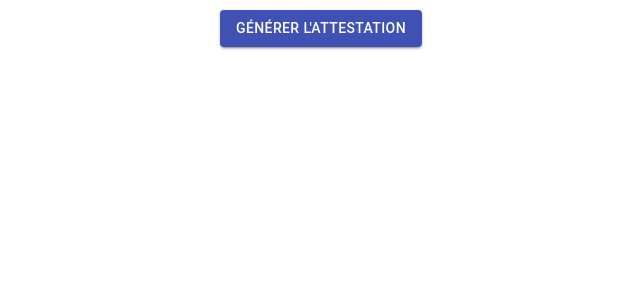
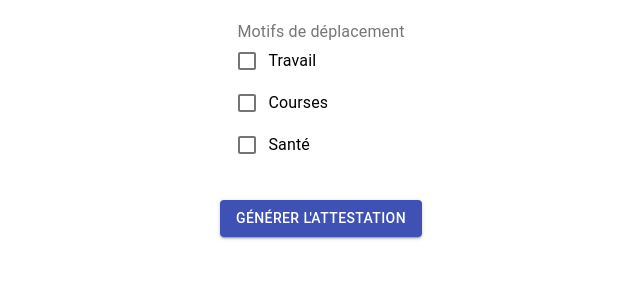
Before and after one commit to favreau84/jecoche, a React (Create React App) app: page / in a window 1280 px wide. Shown: the top 300 px of the page, without its empty margins (319-959 px from the left). Built offline with nearby package versions, Linux system fonts and the light colour scheme.

Commit message:
Add checkboxes for outing reasons

```diff
--- a/src/App.js
+++ b/src/App.js
@@ -1,11 +1,13 @@
 import React from 'react';
 import CreateCertificateButton from './components/CreateCertificateButton'
+import OutingReasonsCheckboxes from './components/OutingReasonsCheckboxes'
 
 import './App.css';
 
 function App() {
   return (
     <div className="App">
+       <OutingReasonsCheckboxes/>
        <CreateCertificateButton/>
     </div>
   );
--- /dev/null
+++ b/src/components/OutingReasonsCheckboxes.js
@@ -0,0 +1,55 @@
+import React from 'react'
+import { makeStyles } from '@material-ui/core/styles'
+import {FormControl, FormLabel, FormControlLabel, Checkbox, FormGroup} from '@material-ui/core'
+
+const outingReasons = [
+    {id:'work', title:'Travail'},
+    {id:'shopping', title:'Courses'},
+    {id:'health', title:'Santé'},
+];
+
+const useStyles = makeStyles((theme) =>({
+    formControl: {
+        margin: theme.spacing(3)
+    }
+}))
+
+const OutingReasonsCheckboxes = function(){
+
+    const getInitialState = function(){
+        let initialState = {}
+        outingReasons.forEach(reason => {
+            initialState = {...initialState,[reason.id]:false}
+        });
+
+        return initialState;
+    }
+    const [state, setState] = React.useState(getInitialState())
+
+    const classes = useStyles();
+
+    const handleChange = function(event){
+        setState({...state,[event.target.name]:event.target.checked})
+    }
+    return(
+        <FormControl component="fieldset" className={classes.formControl}>
+        <FormLabel component="legend">Motifs de déplacement</FormLabel>
+        <FormGroup>
+            {outingReasons.map(reason => {
+                return (
+                    <FormControlLabel key={reason.id}
+                    control={<Checkbox
+                                checked={state[reason.id]}
+                                onChange={handleChange}
+                                name={reason.id}
+                            />}
+                    label={reason.title}
+                  />
+                )
+            })}
+        </FormGroup>
+      </FormControl>
+    )
+}
+
+export default OutingReasonsCheckboxes
```
